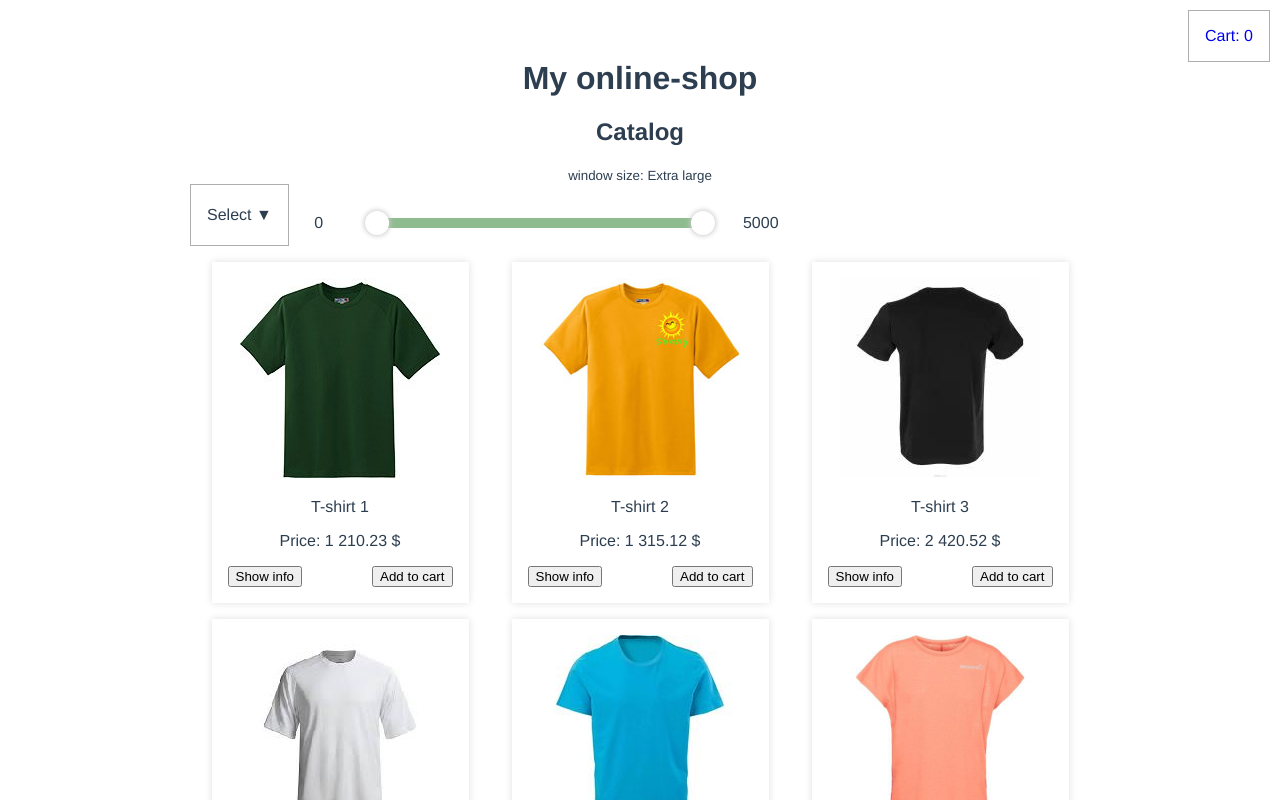
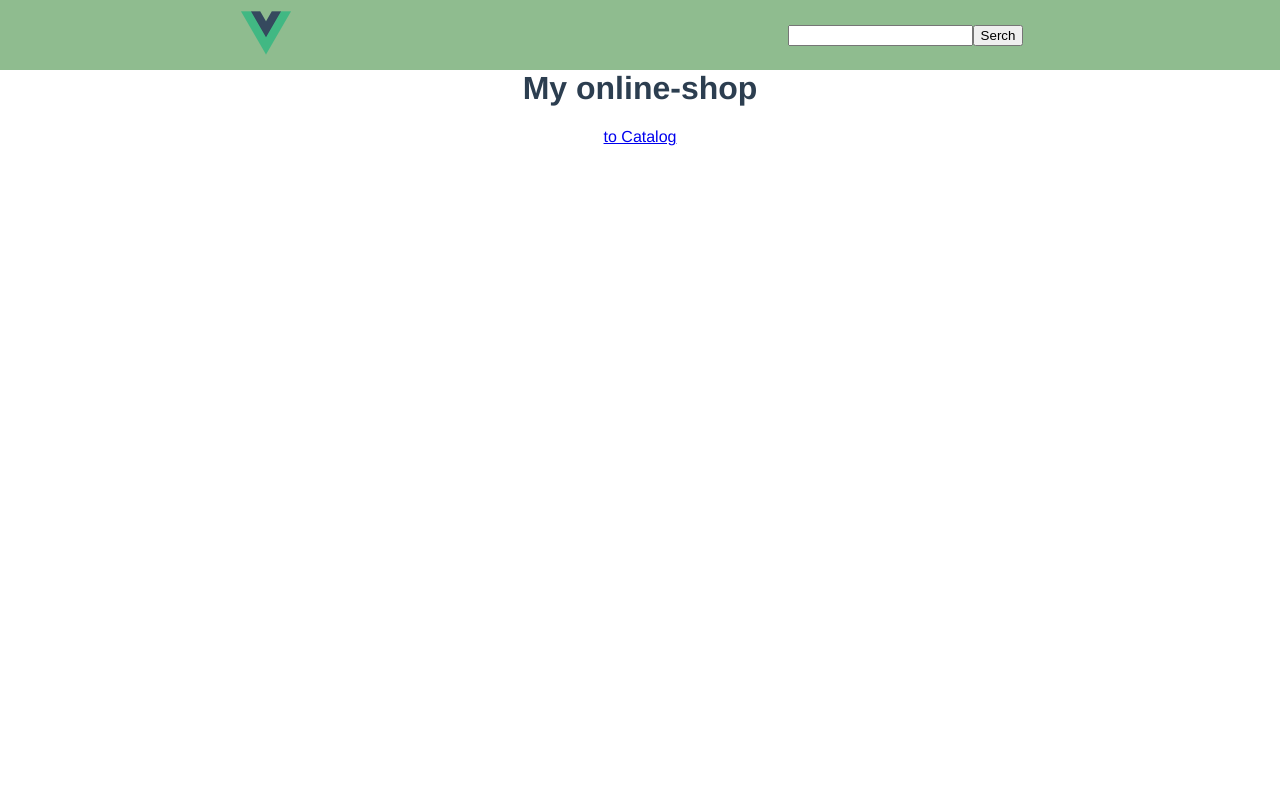
Before and after one commit to GarikGelios/online_shop, a Vue app: page /#/ in a window 1280 px wide. Shown: the top 800 px of the page. Built offline with nearby package versions, Linux system fonts and the light colour scheme; data requests are answered from the project's data file.

Commit message:
add search in catalog

```diff
--- a/src/App.vue
+++ b/src/App.vue
@@ -66,6 +66,5 @@
   -moz-osx-font-smoothing: grayscale;
   text-align: center;
   color: #2c3e50;
-  margin-top: 60px;
 }
 </style>
--- a/src/assets/styles/styles.scss
+++ b/src/assets/styles/styles.scss
@@ -1,2 +1,6 @@
 @import './variables.scss';
 @import './mixins.scss';
+
+body {
+    margin: 0;
+}
--- a/src/components/catalog/v-catalog.vue
+++ b/src/components/catalog/v-catalog.vue
@@ -75,7 +75,7 @@
     };
   },
   computed: {
-    ...mapGetters(["PRODUCTS", "CART", "WINDOW_TYPE"]),
+    ...mapGetters(["PRODUCTS", "CART", "WINDOW_TYPE", 'SEARCH_VALUE']),
     sortedProductsFinal() {
       if (this.sortedProducts.length) {
         return this.sortedProducts;
@@ -114,6 +114,23 @@
           return product.category === option.name;
         });
       }
+    },
+
+    sortProductsBySearchValue(value) {
+      this.sortedProducts = [...this.PRODUCTS];
+
+      if (value) {
+        this.sortedProducts = this.sortedProducts.filter(function (item) {
+          return item.name.toLowerCase().includes(value.toLowerCase())
+        })
+      } else {
+        this.sortedProducts = this.PRODUCTS;
+      }
+    }
+  },
+  watch: {
+    SEARCH_VALUE() {
+      this.sortProductsBySearchValue(this.SEARCH_VALUE); //каждое изменение SEARCH_VALUE будет вызывать функцию
     }
   },
   mounted() {
@@ -123,6 +140,7 @@
         //проверь на наличие содержимого
         console.log("Data arrived!"); //если ок, напиши, что всё пришло
         this.selectCategory(); //сразу вызываем функцию сортировки
+        this.sortProductsBySearchValue(this.SEARCH_VALUE);
       }
     });
   }
@@ -142,7 +160,7 @@
   }
   &__link_to_cart {
     position: absolute;
-    top: 10px;
+    top: 80px;
     right: 10px;
     @include paddindBorder;
   }
--- /dev/null
+++ b/src/components/layouts/v-header.vue
@@ -0,0 +1,61 @@
+<template>
+  <div class="v-header">
+    <router-link :to="{name: 'mainPage'}">
+      <img src="@/assets/logo.png" alt="logo" />
+    </router-link>
+    <div class="search-feald">
+      <input type="text" v-model="searchValue" />
+      <button @click="search(searchValue)">Serch</button>
+    </div>
+  </div>
+</template>
+
+<script>
+import {mapActions, mapGetters} from 'vuex'
+
+export default {
+  name: "v-header",
+  data() {
+    return {
+      searchValue: ""
+    };
+  },
+  computed: {
+      ...mapGetters([
+          'SEARCH_VALUE'
+      ])
+  },
+  methods: {
+      ...mapActions ([
+          'GET_SEARCH_VALUE'
+      ]),
+      search(value) {
+          this.GET_SEARCH_VALUE(value) //отправляем данные в экшен
+          if (this.$route.path !== 'catalog') { //проверяем, не находимся ли мы на странице каталога
+              this.$router.push('/catalog') //перенаправляем на страницк каталога
+          }
+
+      }
+  }
+};
+</script>
+
+<style lang="scss">
+.v-header {
+  display: flex;
+  position: absolute;
+  width: 100%;
+  left: 0;
+  top: 0;
+  justify-content: space-around;
+  align-items: center;
+  background: darkseagreen;
+  padding: $padding;
+  img {
+    width: 50px;
+  }
+  .search-feald {
+    padding: $padding $padding * 4;
+  }
+}
+</style>
--- /dev/null
+++ b/src/components/main-page/v-main-page.vue
@@ -0,0 +1,24 @@
+<template>
+  <div class="v-main-page">
+    <h1>{{title}}</h1>
+    <router-link :to="{name: 'catalog'}">
+        to Catalog
+    </router-link>
+  </div>
+</template>
+
+<script>
+export default {
+  name: "v-main-page",
+  data() { //переменные свойства внутри компонента
+    return {
+      //обязательно возвращать
+      title: "My online-shop",
+    }
+  },
+};
+</script>
+
+<style lang="scss">
+
+</style>
--- a/src/components/v-main-wrapper.vue
+++ b/src/components/v-main-wrapper.vue
@@ -1,21 +1,26 @@
 <template>
   <div class="v-main-wrapper">
-    <h1>{{title}}</h1>
-    <router-view></router-view>
+    <v-header/>
+    <main>
+      <router-view></router-view>
+    </main>
   </div>
 </template>
 
 <script>
+import vHeader from '@/components/layouts/v-header'
+
 export default {
   name: "v-main-wrapper", //название компонента
   props: {}, //свойства из других компонентов
   data() { //переменные свойства внутри компонента
     return {
       //обязательно возвращать
-      title: "My online-shop",
     }
   },
-  components: {},
+  components: {
+    vHeader
+  },
   computed: {}, //вычисляемые свойства
   methods: {
     //методы, различные действия внутри компонента
@@ -26,6 +31,9 @@
 </script>
 
 <style>
+main {
+  margin-top: 70px;
+}
 .v-main-wrapper {
   max-width: 900px;
   margin: 0 auto;
--- a/src/router/router.js
+++ b/src/router/router.js
@@ -3,13 +3,19 @@
 
 import vCatalog from '../components/catalog/v-catalog'
 import vCart from '../components/cart/v-cart'
+import vMainPage from '@/components/main-page/v-main-page'
 
 Vue.use(Router);
 
 let router = new Router({
     routes:[
         {
-            path: "/",
+            path: '/',
+            name: 'mainPage',
+            component: vMainPage
+        },
+        {
+            path: "/catalog",
             name: "catalog",
             component: vCatalog
         },
--- a/src/vuex/actions/actions.js
+++ b/src/vuex/actions/actions.js
@@ -16,5 +16,8 @@
     },
     WINDOW_SIZE({commit}, size) {
         commit('CHANGE_WINDOW_SIZE', size)
+    },
+    GET_SEARCH_VALUE({commit}, value) {
+        commit('SET_SEARCH_VALUE', value)
     }
 }
--- a/src/vuex/getters/getters.js
+++ b/src/vuex/getters/getters.js
@@ -7,5 +7,8 @@
     },
     WINDOW_TYPE(state) {
         return state.windowSize;
+    },
+    SEARCH_VALUE(state) {
+        return state.searchValue
     }
 }
--- a/src/vuex/mutations/mutations.js
+++ b/src/vuex/mutations/mutations.js
@@ -31,5 +31,8 @@
     },
     CHANGE_WINDOW_SIZE(state, size) {
         state.windowSize = size;
+    },
+    SET_SEARCH_VALUE(state, value) {
+        state.searchValue = value
     }
 }
--- a/src/vuex/store.js
+++ b/src/vuex/store.js
@@ -14,7 +14,8 @@
     state: { //хранилище данных
         products: [], //пустой массив, в него будем передавать данные
         cart: [],
-        windowSize: '' //размер экрана
+        windowSize: '', //размер экрана
+        searchValue: ''
     },
     mutations, //синхронные функции изменяющие store
     actions, //асинфронные функции
```
Also changed, not shown: 1 other file (tests, documents, lock files or other folders).
